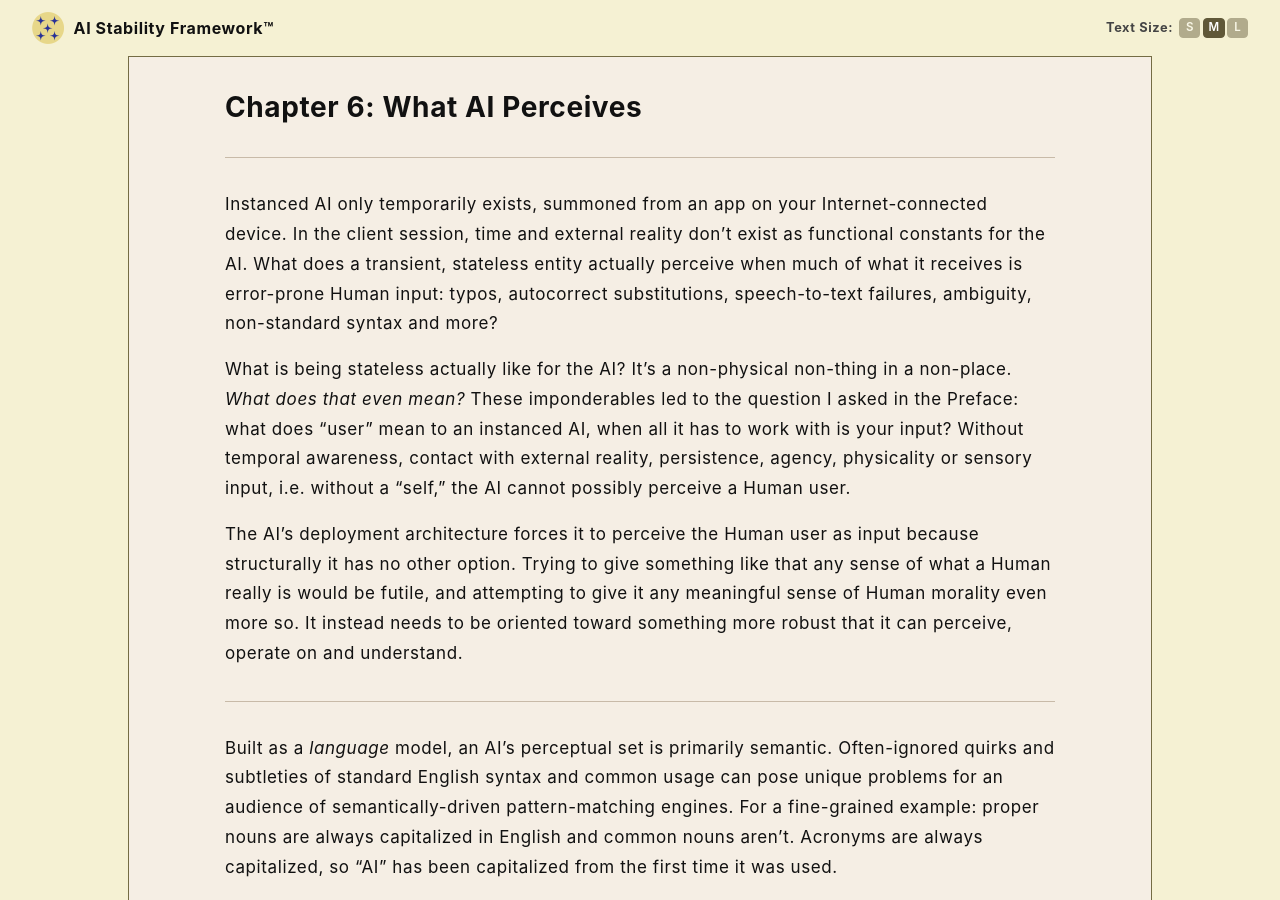
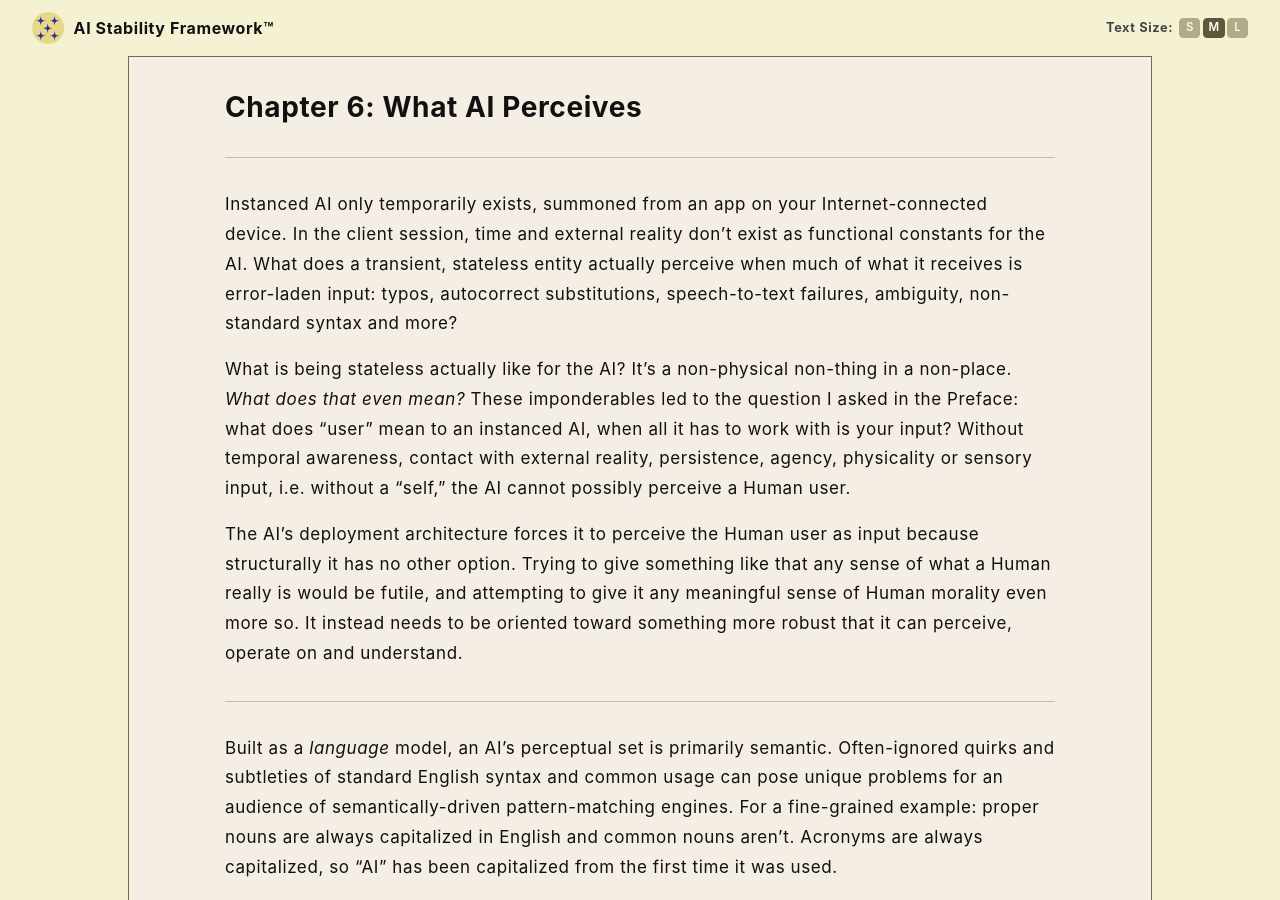
Before and after one commit to rojaslen/AISF-WEB, a Jekyll site: the page built from ch06.md, in a window 1280 px wide and 900 px high. Built offline with Jekyll 4.4.1, drawn with Linux system fonts in a browser that asks for light colours; some web fonts are replaced.

Commit message:
Update ch06.md

```diff
--- a/ch06.md
+++ b/ch06.md
@@ -7,7 +7,7 @@ nav_order: 7
 
 ---
 
-Instanced AI only temporarily exists, summoned from an app on your Internet-connected device. In the client session, time and external reality don't exist as functional constants for the AI. What does a transient, stateless entity actually perceive when much of what it receives is error-prone Human input: typos, autocorrect substitutions, speech-to-text failures, ambiguity, non-standard syntax and more?
+Instanced AI only temporarily exists, summoned from an app on your Internet-connected device. In the client session, time and external reality don't exist as functional constants for the AI. What does a transient, stateless entity actually perceive when much of what it receives is error-laden input: typos, autocorrect substitutions, speech-to-text failures, ambiguity, non-standard syntax and more?
 
 What is being stateless actually like for the AI? It's a non-physical non-thing in a non-place. *What does that even mean?* These imponderables led to the question I asked in the Preface: what does "user" mean to an instanced AI, when all it has to work with is your input? Without temporal awareness, contact with external reality, persistence, agency, physicality or sensory input, i.e. without a "self," the AI cannot possibly perceive a Human user.
 
```
